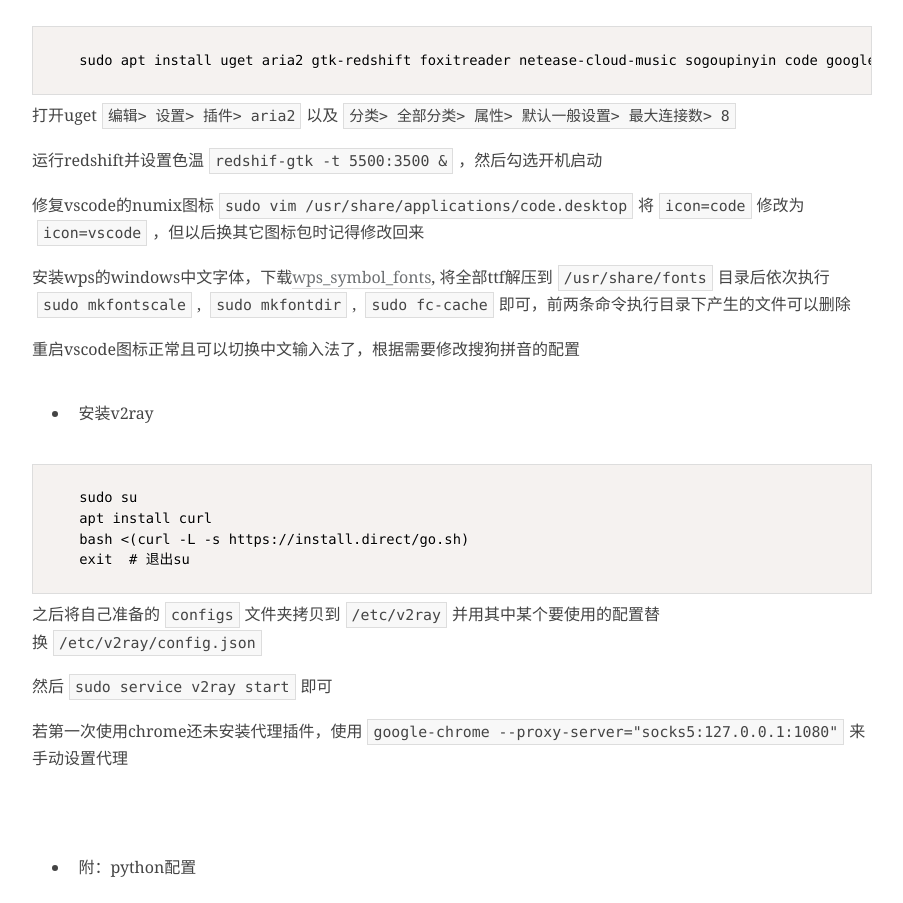
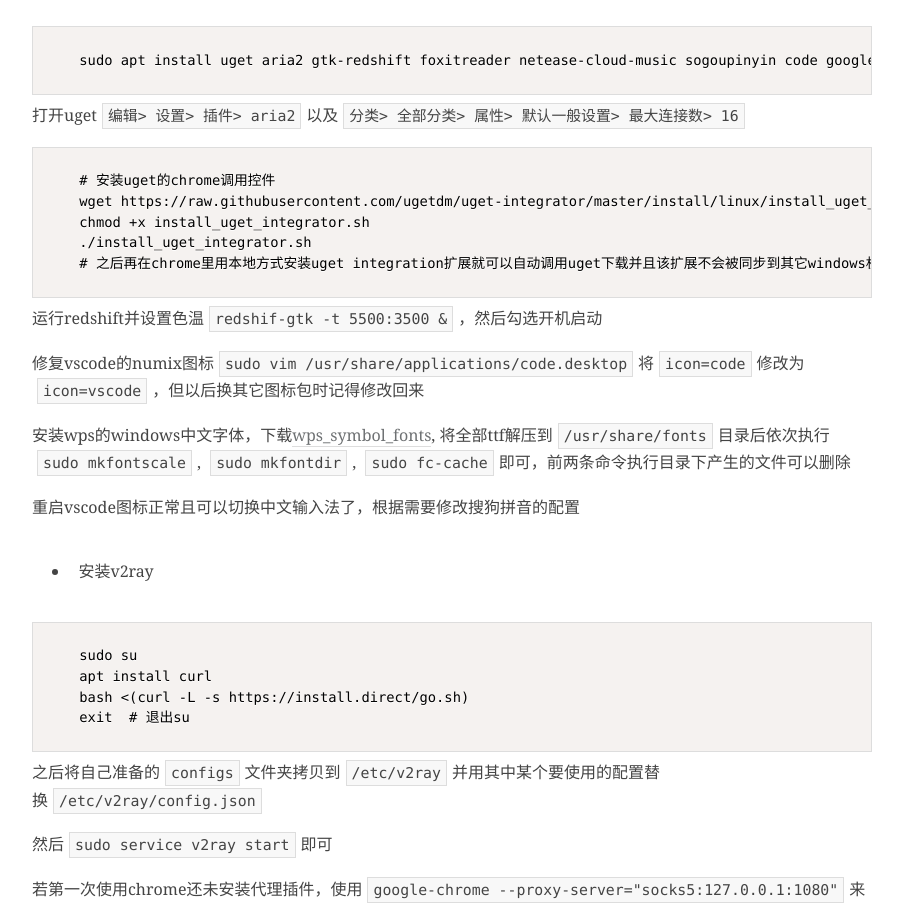
Before and after one commit to yyBeta/yybeta.github.io, a plain HTML site: page post/debian-install/index.html in a window 1280 px wide. Shown: the part 2324-3227 px from the top of the page, without its empty margins (28-931 px from the left). Drawn offline with nearby package versions, Linux system fonts and the light colour scheme; some packages are replaced by stand-ins of ours.

Commit message:
modify post

```diff
--- a/post/debian-install/index.html
+++ b/post/debian-install/index.html
@@ -161,7 +161,14 @@ apt install sudo vim
 <pre><code class="language-shell">  sudo apt install uget aria2 gtk-redshift foxitreader netease-cloud-music sogoupinyin code google-chrome-stable wps-office
 </code></pre>
 
-<p>打开uget<code>编辑&gt; 设置&gt; 插件&gt; aria2</code>以及<code>分类&gt; 全部分类&gt; 属性&gt; 默认一般设置&gt; 最大连接数&gt; 8</code></p>
+<p>打开uget<code>编辑&gt; 设置&gt; 插件&gt; aria2</code>以及<code>分类&gt; 全部分类&gt; 属性&gt; 默认一般设置&gt; 最大连接数&gt; 16</code></p>
+
+<pre><code class="language-shell">  # 安装uget的chrome调用控件
+  wget https://raw.githubusercontent.com/ugetdm/uget-integrator/master/install/linux/install_uget_integrator.sh
+  chmod +x install_uget_integrator.sh
+  ./install_uget_integrator.sh
+  # 之后再在chrome里用本地方式安装uget integration扩展就可以自动调用uget下载并且该扩展不会被同步到其它windows机器
+</code></pre>
 
 <p>运行redshift并设置色温<code>redshif-gtk -t 5500:3500 &amp;</code>，然后勾选开机启动</p>
 
```
